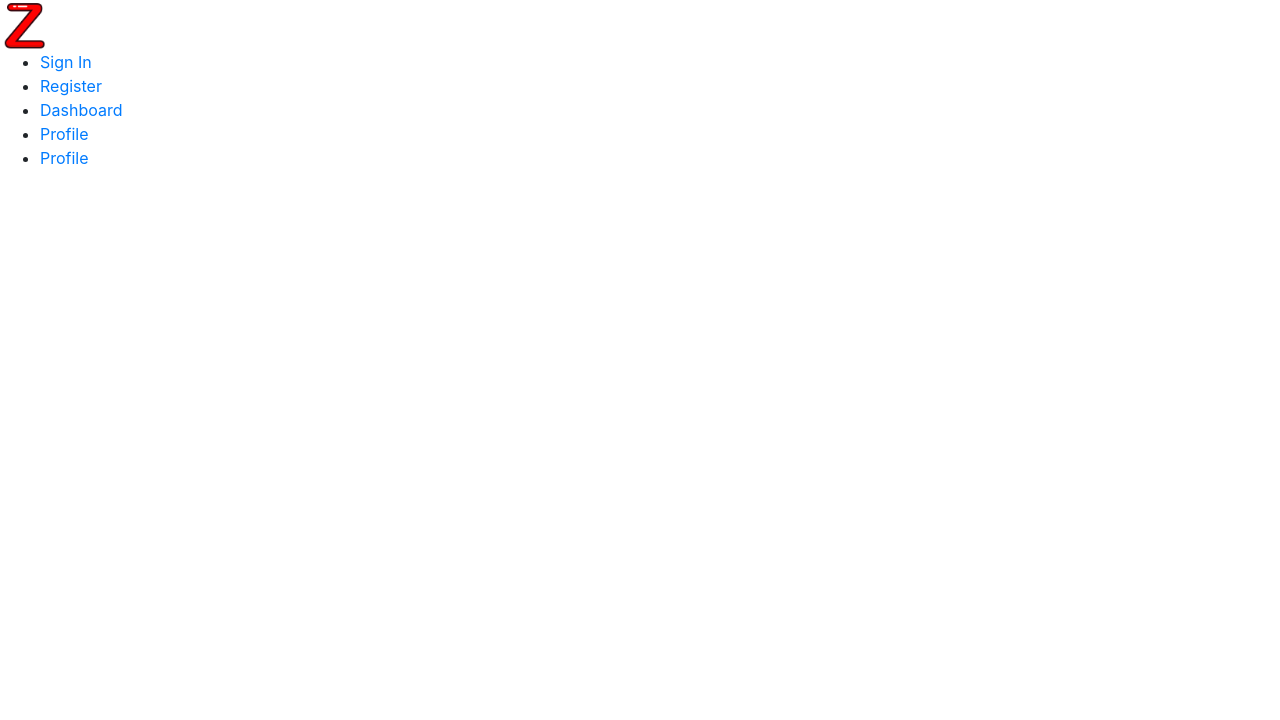
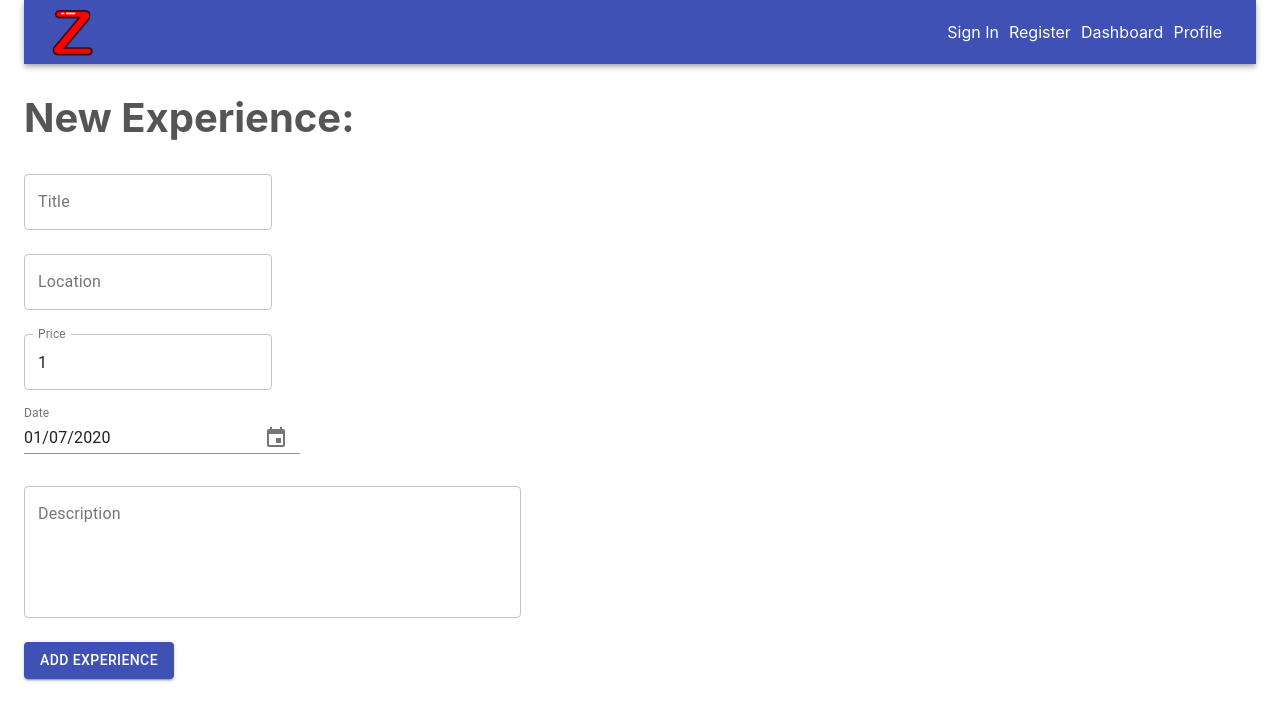
Before and after one commit to a-to-z-experiences-app/Front-end, a React (Create React App) app: page /edit/1 in a window 1280 px wide. Shown: the top 720 px of the page. Built offline with nearby package versions, Linux system fonts and the light colour scheme; no server answers.

Commit message:
🎨 Menu, edit experience

```diff
--- a/src/App.css
+++ /dev/null
@@ -1,38 +0,0 @@
-.App {
-  text-align: center;
-}
-
-.App-logo {
-  height: 40vmin;
-  pointer-events: none;
-}
-
-@media (prefers-reduced-motion: no-preference) {
-  .App-logo {
-    animation: App-logo-spin infinite 20s linear;
-  }
-}
-
-.App-header {
-  background-color: #282c34;
-  min-height: 100vh;
-  display: flex;
-  flex-direction: column;
-  align-items: center;
-  justify-content: center;
-  font-size: calc(10px + 2vmin);
-  color: white;
-}
-
-.App-link {
-  color: #61dafb;
-}
-
-@keyframes App-logo-spin {
-  from {
-    transform: rotate(0deg);
-  }
-  to {
-    transform: rotate(360deg);
-  }
-}
--- a/src/App.js
+++ b/src/App.js
@@ -1,5 +1,5 @@
 import React from "react";
-import "./App.css";
+import "./App.scss";
 import Experiences from "./components/experiences/list";
 import AddExperience from "./components/experiences/add";
 import LogIn from "./components/user/login";
@@ -7,18 +7,23 @@ import { Route } from "react-router-dom";
 import Register from "./components/user/register";
 import Menu from "./components/menu";
 
+import Container from "@material-ui/core/Container";
+
 function App() {
 	return (
 		<>
+			<Container maxWidth="lg">
 				<Menu></Menu>
 				<Route exact path="/" component={Experiences} />
 				<Route path="/signin" component={LogIn} />
 				<Route path="/register" component={Register} />
 				<Route path="/dashboard" component={Experiences} />
 				<Route path="/add" component={AddExperience} />
+				<Route path="/edit/:id" component={AddExperience} />
 				<Route path="/experience/:id" component={Experiences} />
 				<Route path="/profile" component={""} />
 				<Route path="/user/:id" component={""} />
+			</Container>
 		</>
 	);
 }
--- /dev/null
+++ b/src/App.scss
@@ -0,0 +1,54 @@
+.App {
+	text-align: center;
+}
+
+.App-logo {
+	height: 40vmin;
+	pointer-events: none;
+}
+
+@media (prefers-reduced-motion: no-preference) {
+	.App-logo {
+		animation: App-logo-spin infinite 20s linear;
+	}
+}
+
+.App-header {
+	background-color: #282c34;
+	min-height: 100vh;
+	display: flex;
+	flex-direction: column;
+	align-items: center;
+	justify-content: center;
+	font-size: calc(10px + 2vmin);
+	color: white;
+}
+
+.App-link {
+	color: #61dafb;
+}
+
+@keyframes App-logo-spin {
+	from {
+		transform: rotate(0deg);
+	}
+	to {
+		transform: rotate(360deg);
+	}
+}
+
+.menu {
+	a {
+		margin-right: 10px;
+		color: #fff;
+	}
+	a:hover {
+		color: black;
+	}
+	margin-bottom: 30px;
+}
+
+h1 {
+	font-weight: bold !important;
+	color: #555;
+}
--- a/src/components/experiences/add.jsx
+++ b/src/components/experiences/add.jsx
@@ -1,5 +1,9 @@
 import React from "react";
-import { saveExperience } from "../../state/actionCreators";
+import {
+	updateForm,
+	saveExperience,
+	getExperience
+} from "../../state/actionCreators";
 import { connect } from "react-redux";
 
 import Button from "@material-ui/core/Button";
@@ -11,39 +15,40 @@ import {
 import "date-fns";
 import DateFnsUtils from "@date-io/date-fns";
 
-const AddExperience = ({ saveExperience }) => {
-	const [experience, setExperience] = React.useState({
-		title: "",
-		location: "",
-		price: 1,
-		date: new Date(),
-		description: ""
-	});
+import { useParams, useHistory } from "react-router";
+
+const AddExperience = ({ form, updateForm, saveExperience, getExperience }) => {
+	let { id } = useParams();
+	let history = useHistory();
+
+	React.useEffect(() => {
+		if (id !== undefined) {
+			getExperience(id);
+		}
+	}, [id]);
 
 	const handleChange = e => {
-		setExperience({
-			...experience,
-			[e.target.name]: e.target.value
-		});
-		console.log(experience);
+		const { name, value } = e.target;
+		updateForm({ name, value });
 	};
 
 	const handleSubmit = e => {
 		e.preventDefault();
-		console.log("save");
+		saveExperience(form);
 
-		saveExperience(experience);
+		history.push("/dashboard");
 	};
 
 	return (
 		<>
+			<h1>New Experience:</h1>
 			<form onSubmit={handleSubmit}>
 				<br />
 				<TextField
 					id="standard-basic"
 					label="Title"
 					name="title"
-					value={experience.title}
+					value={form.title}
 					onChange={handleChange}
 					variant="outlined"
 				/>
@@ -53,7 +58,7 @@ const AddExperience = ({ saveExperience }) => {
 					id="standard-basic"
 					label="Location"
 					name="location"
-					value={experience.location}
+					value={form.location}
 					onChange={handleChange}
 					variant="outlined"
 				/>
@@ -63,7 +68,7 @@ const AddExperience = ({ saveExperience }) => {
 					id="standard-basic"
 					label="Price"
 					name="price"
-					value={experience.price}
+					value={form.price}
 					onChange={handleChange}
 					variant="outlined"
 					type="number"
@@ -76,7 +81,7 @@ const AddExperience = ({ saveExperience }) => {
 						margin="normal"
 						id="date-picker-inline"
 						label="Date"
-						value={experience.date}
+						value={form.date}
 						onChange={handleChange}
 						KeyboardButtonProps={{
 							"aria-label": "change date"
@@ -90,7 +95,7 @@ const AddExperience = ({ saveExperience }) => {
 					id="standard-basic"
 					label="Description"
 					name="description"
-					value={experience.description}
+					value={form.description}
 					onChange={handleChange}
 					variant="outlined"
 					type="number"
@@ -110,4 +115,8 @@ const AddExperience = ({ saveExperience }) => {
 
 // Step 8: Use "connect" to plug the component to redux
 // Step 9: Plug the action creators into the component
-export default connect(state => state, { saveExperience })(AddExperience);
+export default connect(state => state, {
+	updateForm,
+	saveExperience,
+	getExperience
+})(AddExperience);
--- a/src/components/menu.jsx
+++ b/src/components/menu.jsx
@@ -2,29 +2,52 @@ import React from "react";
 import { NavLink } from "react-router-dom";
 import logo from "../images/logo.png";
 
+import { makeStyles } from "@material-ui/core/styles";
+import AppBar from "@material-ui/core/AppBar";
+import Toolbar from "@material-ui/core/Toolbar";
+import Typography from "@material-ui/core/Typography";
+import Button from "@material-ui/core/Button";
+import IconButton from "@material-ui/core/IconButton";
+import MenuIcon from "@material-ui/icons/Menu";
+
+const useStyles = makeStyles(theme => ({
+	root: {
+		flexGrow: 1
+	},
+	menuButton: {
+		marginRight: theme.spacing(2)
+	},
+	title: {
+		flexGrow: 1
+	}
+}));
+
 const Menu = () => {
+	const classes = useStyles();
+
 	return (
-		<div>
-			<NavLink to="/">
-				<img src={logo} alt="" width="50" height="50" />
-			</NavLink>
-			<ul>
-				<li>
-					<NavLink to="signin">Sign In</NavLink>
-				</li>
-				<li>
-					<NavLink to="register">Register</NavLink>
-				</li>
-				<li>
-					<NavLink to="dashboard">Dashboard</NavLink>
-				</li>
-				<li>
-					<NavLink to="profile">Profile</NavLink>
-				</li>
-				<li>
-					<NavLink to="profile">Profile</NavLink>
-				</li>
-			</ul>
+		<div className="menu">
+			<AppBar position="static">
+				<Toolbar>
+					{/* <IconButton
+						edge="start"
+						className={classes.menuButton}
+						color="inherit"
+						aria-label="menu"
+					>
+						<MenuIcon />
+					</IconButton> */}
+					<Typography variant="h6" className={classes.title}>
+						<NavLink to="/">
+							<img src={logo} alt="" width="50" height="50" />
+						</NavLink>
+					</Typography>
+					<NavLink to="/signin">Sign In</NavLink>
+					<NavLink to="/register">Register</NavLink>
+					<NavLink to="/dashboard">Dashboard</NavLink>
+					<NavLink to="/profile">Profile</NavLink>
+				</Toolbar>
+			</AppBar>
 		</div>
 	);
 };
--- a/src/index.js
+++ b/src/index.js
@@ -7,7 +7,7 @@ import * as serviceWorker from "./serviceWorker";
 import "bootstrap/dist/css/bootstrap.min.css";
 
 // yarn add redux react-redux redux-thunk
-import { experiencesReducer, userReducer } from "./state/reducers";
+import { experiencesReducer, userReducer, formReducer } from "./state/reducers";
 import { combineReducers, createStore, compose, applyMiddleware } from "redux";
 import { Provider } from "react-redux";
 import thunk from "redux-thunk";
@@ -15,8 +15,8 @@ import thunk from "redux-thunk";
 // Step 4: Use "combineReducers" to make a monster reducer
 const monsterReducer = combineReducers({
   user: userReducer,
-  experiences: experiencesReducer
-  // form: formReducer
+  experiences: experiencesReducer,
+  form: formReducer
 });
 
 // Step 5: use "createStore" to make a redux store
--- a/src/state/actionCreators.js
+++ b/src/state/actionCreators.js
@@ -55,7 +55,25 @@ export const registerUser = data => dispatch => {
 			console.log("error!!!");
 		});
 };
+
 export const saveExperience = experience => dispatch => {
+	if(experience.id !== undefined) {
+		axiosWithAuth()
+			.put("/experiences/" + experience.id, experience)
+			.then(response => {
+				console.log(response.data);
+
+				// dispatch({
+				// 	type: types.GET_EXPERIENCES,
+				// 	payload: {
+				// 		experiences: response.data.experiences
+				// 	}
+				// });
+			})
+			.catch(() => {
+				console.log("error!!!");
+			});
+	} else {
 		axiosWithAuth()
 			.post("/experiences", experience)
 			.then(response => {
@@ -67,6 +85,24 @@ export const saveExperience = experience => dispatch => {
 				// 		experiences: response.data.experiences
 				// 	}
 				// });
+			})
+			.catch(() => {
+				console.log("error!!!");
+			});
+	}
+};
+
+export const getExperience = id => dispatch => {
+	axiosWithAuth()
+		.get("/experiences/" + id)
+		.then(response => {
+			console.log(response.data);
+			dispatch({
+				type: types.EDIT,
+				payload: {
+					experience: response.data
+				}
+			});
 		})
 		.catch(() => {
 			console.log("error!!!");
@@ -91,12 +127,12 @@ export const deleteExperience = id => dispatch => {
 };
 
 // Step 7: Design action creator functions
-// export const updateForm = ({ name, value }) => {
-// 	return {
-// 		type: types.UPDATE_FORM,
-// 		payload: {
-// 			name,
-// 			value
-// 		}
-// 	};
-// };
+export const updateForm = ({ name, value }) => {
+	return {
+		type: types.UPDATE_FORM,
+		payload: {
+			name,
+			value
+		}
+	};
+};
--- a/src/state/actionTypes.js
+++ b/src/state/actionTypes.js
@@ -10,3 +10,6 @@ export const UPDATE_EXPERIENCE = "UPDATE_EXPERIENCE";
 export const DELETE_EXPERIENCE = "DELETE_EXPERIENCE";
 
 export const GET_EXPERIENCES = "GET_EXPERIENCES";
+
+export const UPDATE_FORM = "UPDATE_FORM";
+export const EDIT = "EDIT";
--- a/src/state/reducers.js
+++ b/src/state/reducers.js
@@ -7,7 +7,14 @@ const initialState = {
 		name: "?",
 		token: "?"
 	},
-	experiences: []
+	experiences: [],
+	form: {
+		title: "",
+		location: "",
+		price: 1,
+		date: new Date(),
+		description: ""
+	}
 };
 
 // STEP 3: create reducers
@@ -50,20 +57,20 @@ export function experiencesReducer(
 }
 
 // STEP 3: create reducers
-// export function formReducer(form = initialState.form, action) {
-// 	switch (action.type) {
-// 		case types.UPDATE_FORM:
-// 			return {
-// 				...form,
-// 				[action.payload.name]: action.payload.value
-// 			};
-// 		case types.SAVE_FORM:
-// 			console.log("save");
+export function formReducer(form = initialState.form, action) {
+	switch (action.type) {
+		case types.UPDATE_FORM:
+			return {
+				...form,
+				[action.payload.name]: action.payload.value
+			};
+		// case types.SAVE_FORM:
+		// 	console.log("save");
 
-// 			return initialState.form;
-// 		case types.EDIT_SMURF:
-// 			return action.payload.smurf;
-// 		default:
-// 			return form;
-// 	}
-// }
+		// 	return initialState.form;
+		case types.EDIT:
+			return action.payload.experience;
+		default:
+			return form;
+	}
+}
```
Also changed, not shown: src/components/experiences/list.jsx (+39 -5 lines). Lines whose indentation alone changed are shown as unchanged.
